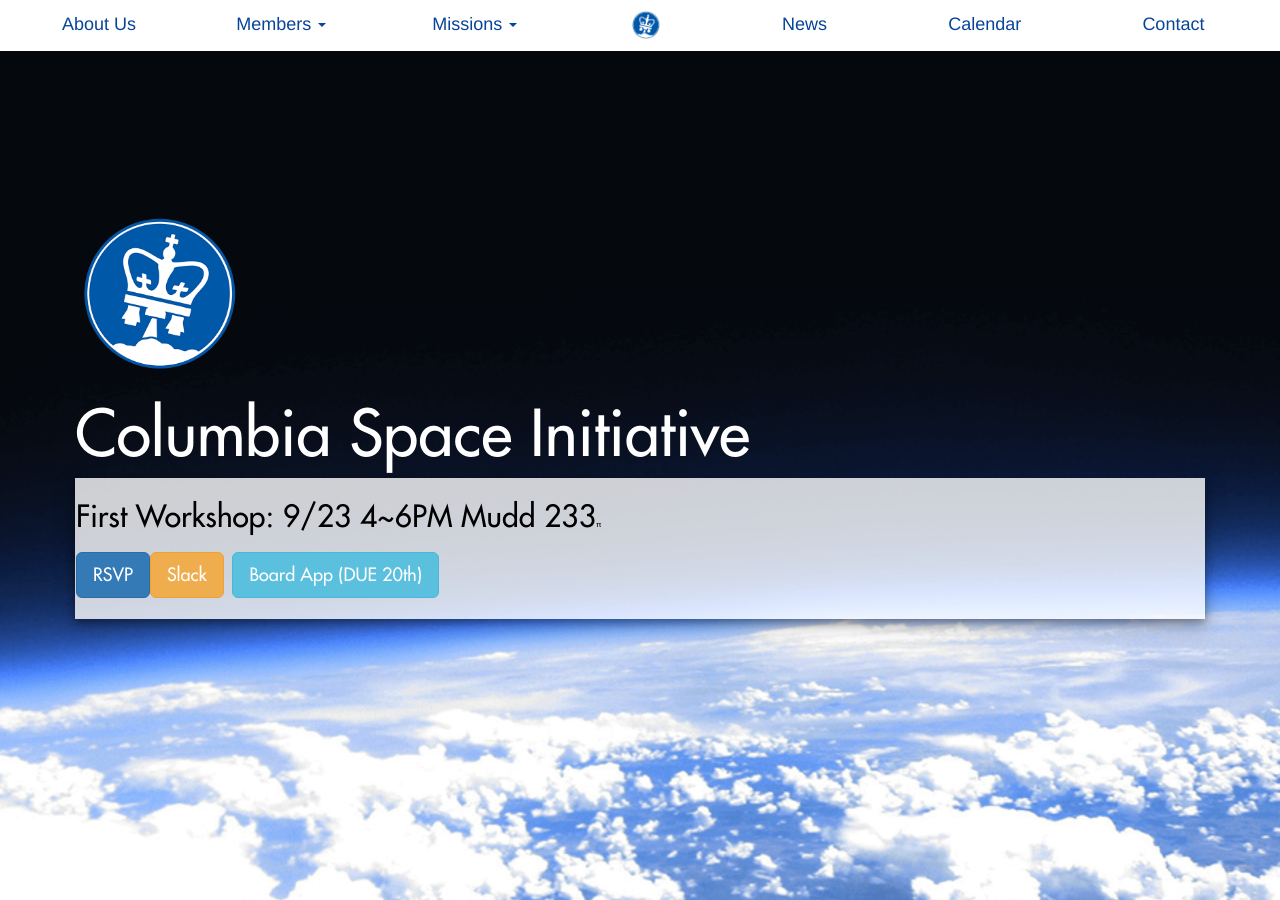
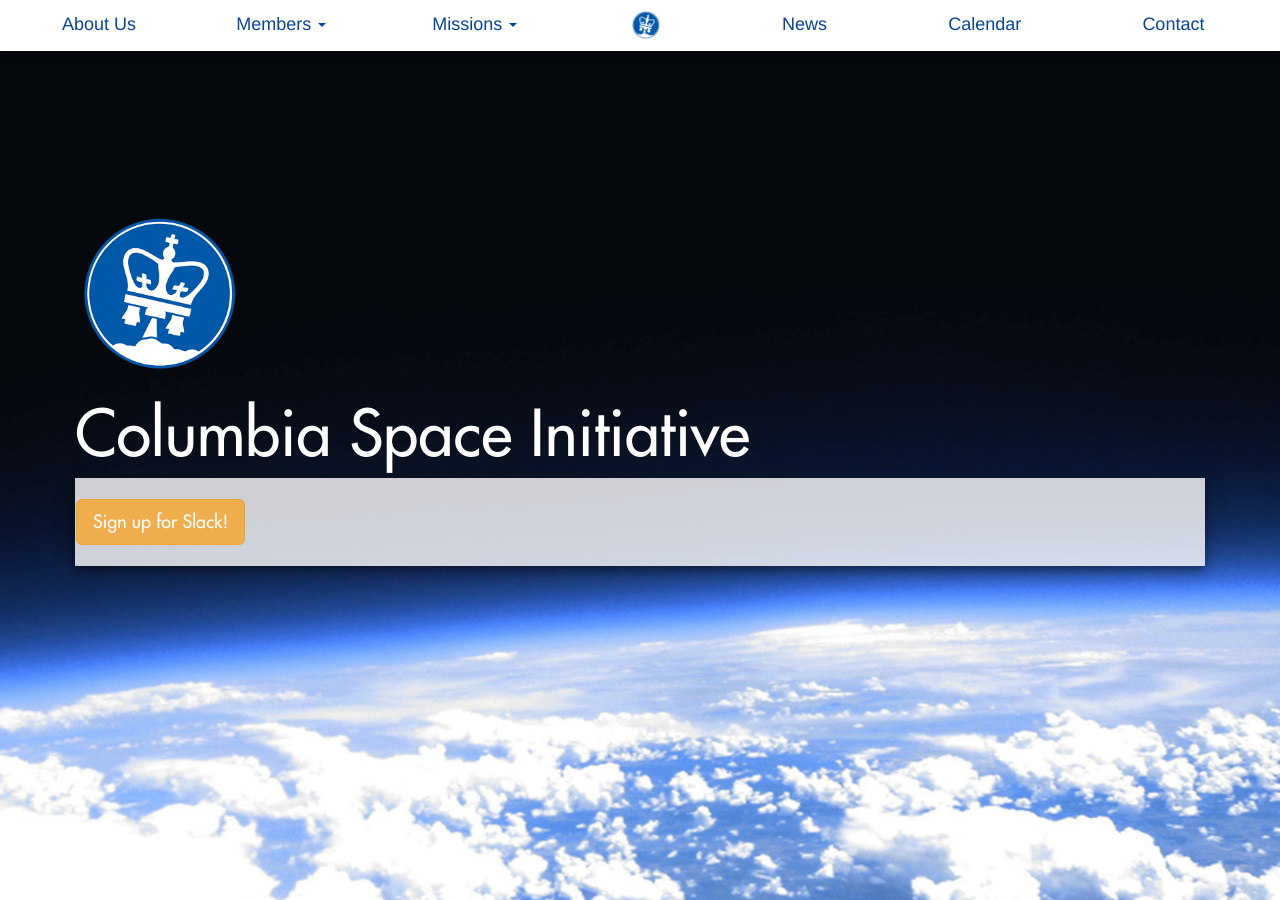
Before and after one commit to columbiaspace/columbiaspace.org, a Jekyll site: the page built from index.html, in a window 1280 px wide and 900 px high. Built offline with Jekyll 4.4.1, drawn with Linux system fonts in a browser that asks for light colours; nearby versions of some CDN libraries; comment, search, counter and statistics services are not loaded.

Commit message:
Removed past events

```diff
--- a/index.html
+++ b/index.html
@@ -25,7 +25,7 @@
 			h2{color: black;}
 			#temp_div{background-color: rgba(255, 255, 255, 0.8); padding: 1px; box-shadow: 0 4px 8px 0 rgba(0, 0, 0, 0.3), 0 6px 20px 0 rgba(0, 0, 0, 0.25);}
 		</style>
-  	<h2>  First Workshop: 9/23 4~6PM Mudd 233<span style="font-size:8px">&pi;</span></h2><h2><a href="https://www.facebook.com/events/1405468369467745/" class="btn btn-primary btn-lg">RSVP</a><a href="https://columbiaspace.slack.com/signup" class= "btn btn-warning btn-lg" >Slack</a> <a href="https://goo.gl/forms/EovINqoUYmYOn8nu1" class="btn btn-info btn-lg">Board App (DUE 20th)</a></h2>
+  	<h2><a href="https://columbiaspace.slack.com/signup" class= "btn btn-warning btn-lg" >Sign up for Slack!</a></h2>
 	</div>
 
 
```
